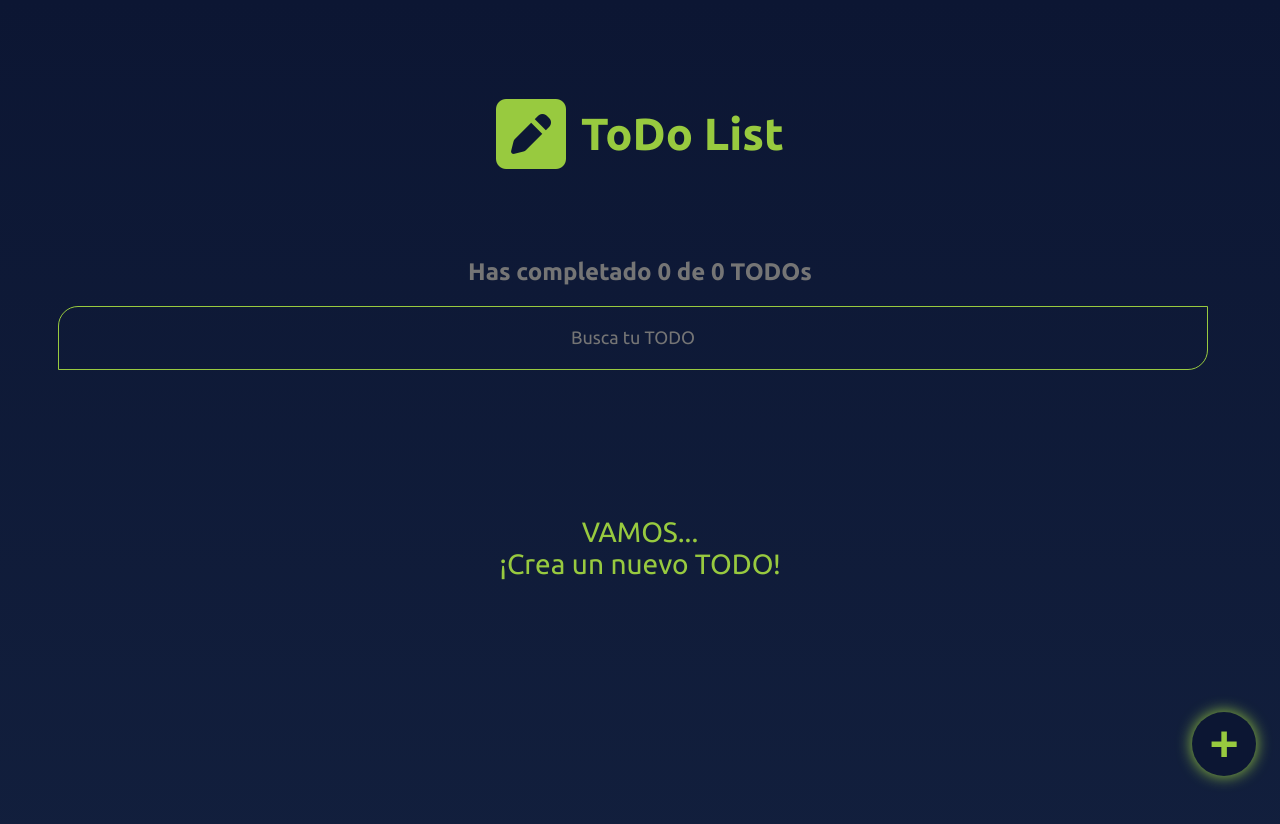
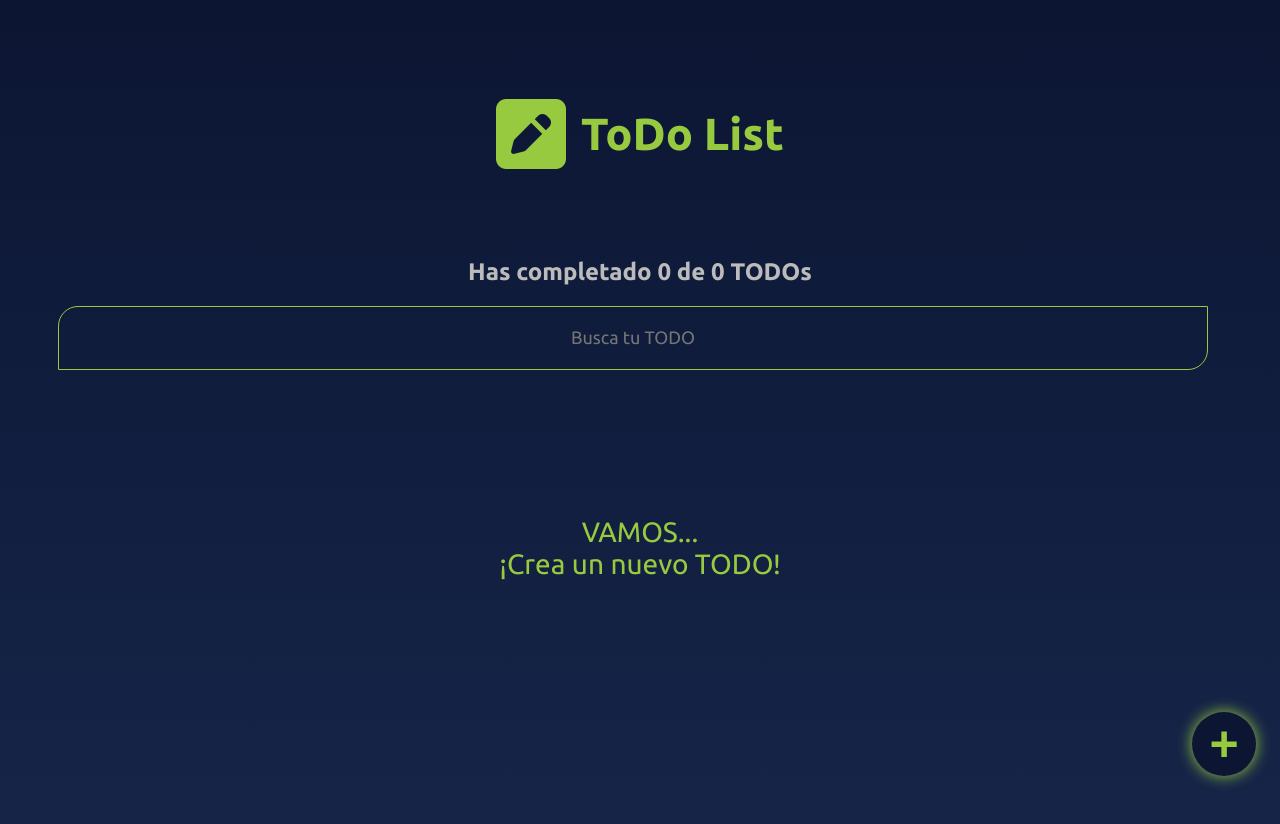
Before and after one commit to hernan1122/react-proyecto-todo, a React (Create React App) app: page / in a window 1280 px wide. Shown: the top 824 px of the page. Built offline with nearby package versions, Linux system fonts and the light colour scheme; a web font is replaced by a local one.

Commit message:
cambio de colores

```diff
--- a/src/css/TodoCounter.css
+++ b/src/css/TodoCounter.css
@@ -1,7 +1,7 @@
 .TodoCounter {
   font-size: 24px;
   text-align: center;
-  color: #757575;
+  color: #bbb;
 }
 .TodoCounter--loading {
   opacity: 35%;
--- a/src/css/index.css
+++ b/src/css/index.css
@@ -2,7 +2,8 @@ body {
   margin: 0;
   padding: 0;
   font-family: 'Ubuntu', sans-serif;
-  background: linear-gradient(to top, #121f3d, #0c1633);
+  background: linear-gradient(to top, #162549, #0c1633);
+  /* background: linear-gradient(to top, #121f3d, #0c1633); */
 }
 
 #root {
```
